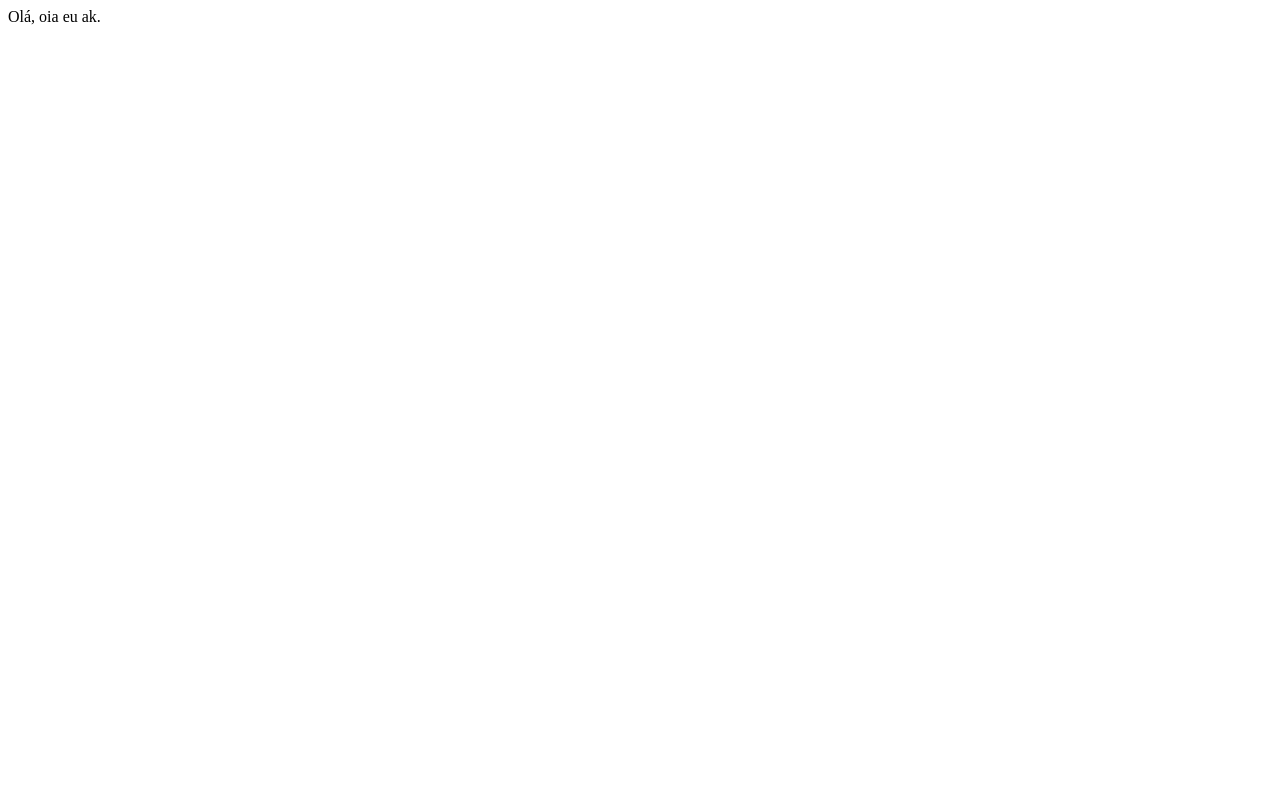
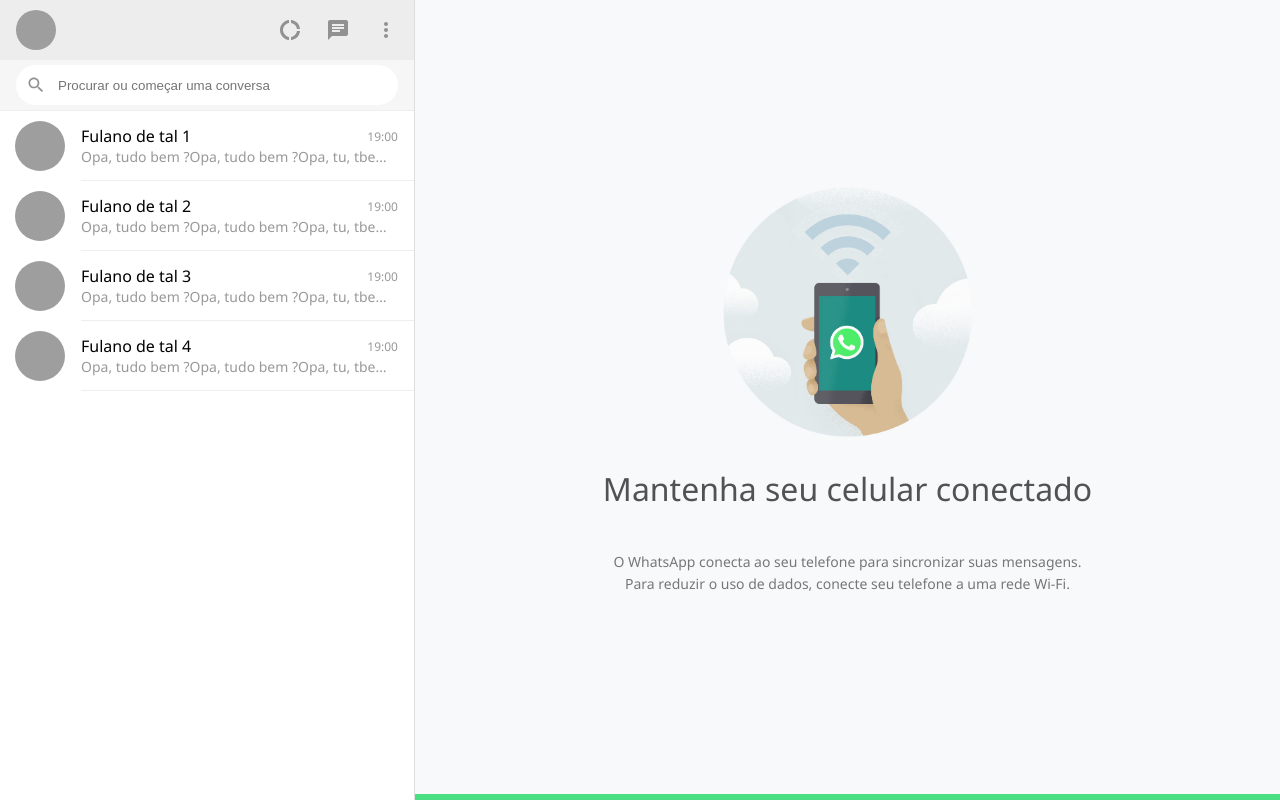
Before and after one commit to michel-cm/REACT-WhatsApp-Clone, a React (Create React App) app: page / in a window 1280 px wide. Built offline with nearby package versions, Linux system fonts and the light colour scheme; grey boxes are pictures that could not be loaded.

Commit message:
Add files via upload
Side Bar completed
Header completed

```diff
--- a/src/App.css
+++ b/src/App.css
@@ -1,38 +1,96 @@
-.App {
-  text-align: center;
+* {
+  box-sizing: border-box;
 }
 
-.App-logo {
-  height: 40vmin;
-  pointer-events: none;
+body {
+  background-color: #D2dbdc;
+  margin: 0;
+  font-family: 'Segoe UI', Helvetica Neue, Helvetica, Arial;
 }
 
-@media (prefers-reduced-motion: no-preference) {
-  .App-logo {
-    animation: App-logo-spin infinite 20s linear;
-  }
+.app-window {
+  display: flex;
+  height: 100vh;
+  background-color: #EDEDED;
 }
 
-.App-header {
-  background-color: #282c34;
-  min-height: 100vh;
+.sidebar {
+  width: 35%;
+  max-width: 415px;
   display: flex;
   flex-direction: column;
-  align-items: center;
-  justify-content: center;
-  font-size: calc(10px + 2vmin);
-  color: white;
+  border-right: 1px solid #DDD;
 }
 
-.App-link {
-  color: #61dafb;
+header {
+  height: 60px;
+  display: flex;
+  justify-content: space-between;
+  align-items: center;
+  padding: 0 16px;
 }
 
-@keyframes App-logo-spin {
-  from {
-    transform: rotate(0deg);
-  }
-  to {
-    transform: rotate(360deg);
-  }
+.header--avatar {
+  width: 40px;
+  height: 40px;
+  border-radius: 20px;
+  cursor: pointer;
 }
+
+.header--buttons {
+  display: flex;
+}
+
+.header--btn {
+  width: 120px;
+  height: 40px;
+  border-radius: 20px;
+  display: flex;
+  justify-content: space-between;
+  align-items: center;
+  cursor: pointer;
+}
+
+.search {
+  background-color: #F6F6F6;
+  border-bottom: 1px solid #EEE;
+  padding: 5px 16px;
+}
+
+.search--input {
+  background-color: #fff;
+  height: 40px;
+  border-radius: 20px;
+  display: flex;
+  align-items: center;
+  padding: 0 10px;
+}
+
+.search--input input {
+  flex: 1;
+  border: 0;
+  outline: 0;
+  background-color: transparent;
+  margin-left: 10px;
+}
+
+.chatlist {
+  flex: 1;
+  background-color: #FFF;
+  overflow-y: auto;
+}
+
+.chatlist::-webkit-scrollbar {
+  width: 6px;
+  height: 6px;
+}
+
+.chatlist::-webkit-scrollbar-thumb {
+  background-color: rgba(0, 0, 0, 0.2);
+}
+
+
+
+.contentarea {
+  flex: 1;
+}
--- a/src/App.js
+++ b/src/App.js
@@ -1,9 +1,77 @@
-import React from 'react';
+import React, { useState, useEffect } from "react";
+import "./App.css";
+
+import ChatListItem from "./components/ChatListItem/ChatListItem";
+import ChatIntro from "./components/ChatIntro/ChatIntro";
+import ChatWindow from "./components/ChatWindow/ChatWindow";
+
+import DonutLargeIcon from "@mui/icons-material/DonutLarge";
+import ChatIcon from "@mui/icons-material/Chat";
+import MoreVertIcon from "@mui/icons-material/MoreVert";
+import SearchIcon from "@mui/icons-material/Search";
 
 function App() {
+
+  const [chatlist, setChatList] = useState ([
+    {chatId:1, title:'Fulano de tal 1', image:'https://www.w3schools.com/w3images/avatar5.png'},
+    {chatId:2, title:'Fulano de tal 2', image:'https://www.w3schools.com/w3images/avatar5.png'},
+    {chatId:3, title:'Fulano de tal 3', image:'https://www.w3schools.com/w3images/avatar5.png'},
+    {chatId:4, title:'Fulano de tal 4', image:'https://www.w3schools.com/w3images/avatar5.png'},
+  ]);
+  const [activeChat, setActiveChat] = useState({});
+
+
   return (
-    <div className="App">
-        Olá, oia eu ak.
+    <div className="app-window">
+      <div className="sidebar">
+
+        <header>
+          <img
+            className="header--avatar"
+            src="https://www.w3schools.com/w3images/avatar5.png"
+            alt="foto-perfil"
+          />
+          <div className="header--buttons">
+            <div className="header--btn">
+              <DonutLargeIcon style={{ color: "#919191" }} />
+
+              <ChatIcon style={{ color: "#919191" }} />
+
+
+              <MoreVertIcon style={{ color: "#919191" }} />
+              </div>
+          </div>
+        </header>
+
+        <div className="search">
+          <div className="search--input">
+            <SearchIcon fontSize="small" style={{ color: "#919191" }}/>
+            <input type="search" placeholder="Procurar ou começar uma conversa" />
+          </div>
+        </div>
+
+        <div className="chatlist">
+          {chatlist.map((item, key)=>(
+              <ChatListItem
+                key={key}
+                data={item}
+                active={activeChat.chatId === chatlist[key].chatId}
+                onClick={()=>setActiveChat(chatlist[key])}
+              />
+          ))}
+        </div>
+
+      </div>
+
+      <div className="contentarea">
+            {activeChat.chatId !== undefined &&
+              <ChatWindow />
+            }
+            {activeChat.chatId === undefined &&
+              <ChatIntro />
+            }
+
+      </div>
     </div>
   );
 }
--- /dev/null
+++ b/src/components/ChatIntro/ChatIntro.css
@@ -0,0 +1,30 @@
+.chatIntro {
+    background-color: #F8F9FA;
+    display: flex;
+    flex-direction: column;
+    justify-content: center;
+    align-items: center;
+    height: 100%;
+    border-bottom: 6px solid #4ADF83;
+}
+
+.chatIntro img {
+    width: 250px;
+    height: auto;
+}
+
+.chatIntro h1 {
+    font-size: 32px;
+    color: #525252;
+    font-weight: normal;
+    margin-top: 30px;
+}
+
+.chatIntro h2 {
+    font-size: 14px;
+    color: #777;
+    font-weight: normal;
+    margin-top: 20px;
+    line-height: 22px;
+    text-align: center;
+}
--- /dev/null
+++ b/src/components/ChatIntro/ChatIntro.js
@@ -0,0 +1,16 @@
+import React from 'react';
+import "./ChatIntro.css";
+import ImgIntroConnection from '../../assets/images/intro-connection-hq-light.jpg'
+
+function ChatIntro() {
+    return (
+        <div className='chatIntro'>
+             <img src={ImgIntroConnection} alt=''/>
+            <h1>Mantenha seu celular conectado</h1>
+            <h2>O WhatsApp conecta ao seu telefone para sincronizar suas mensagens.<br/>Para reduzir o uso de dados, conecte seu telefone a uma rede Wi-Fi.</h2>
+        </div>
+    );
+
+}
+
+export default ChatIntro;
--- /dev/null
+++ b/src/components/ChatListItem/ChatListItem.css
@@ -0,0 +1,66 @@
+.chatListItem {
+    display: flex;
+    cursor: pointer;
+    align-items: center;
+    height: 70px;
+}
+
+.chatListItem:hover {
+    background-color: #F5F5F5;
+}
+
+.chatListItem.active {
+    background-color: #EBEBEB;
+}
+
+.chatListItem--avatar {
+    width: 50px;
+    height: 50px;
+    border-radius: 50%;
+    margin-left: 15px;
+}
+
+.chatListItem--lines {
+    flex: 1;
+    height: 100%;
+    display: flex;
+    flex-direction: column;
+    justify-content: center;
+    border-bottom: 1px solid #EEE;
+    padding-right: 16px;
+    margin-left: 16px;
+
+    flex-wrap: wrap;
+    min-width: 0;
+}
+
+.chatListItem--line {
+    display: flex;
+    justify-content: space-between;
+    align-items: center;
+    width: 100%;
+}
+
+.chatListItem--name {
+    font-size: 16px;
+    color: #000;
+}
+
+.chatListItem--date {
+    font-size: 12px;
+    color: #999;
+}
+
+.chatListItem--lastMsg {
+    font-size: 14px;
+    color: #999;
+    display: flex;
+    width: 100%;
+}
+
+.chatListItem--lastMsg p {
+    overflow: hidden;
+    white-space: nowrap;
+    text-overflow: ellipsis;
+    margin: 0;
+}
--- /dev/null
+++ b/src/components/ChatListItem/ChatListItem.js
@@ -0,0 +1,26 @@
+import React from 'react';
+import "./ChatListItem.css";
+
+function ChatListItem({onClick, active, data}) {
+    return (
+            <div
+            className={`chatListItem ${active?'active':''}`}
+            onClick={onClick}
+            >
+                <img className='chatListItem--avatar' src={data.image} alt='avatar' />
+                <div className='chatListItem--lines'>
+                    <div className='chatListItem--line'>
+                        <div className='chatListItem--name'>{data.title}</div>
+                        <div className='chatListItem--date'>19:00</div>
+                    </div>
+                    <div className='chatListItem--line'>
+                        <div className='chatListItem--lastMsg'>
+                            <p>Opa, tudo bem ?Opa, tudo bem ?Opa, tu, tbem ?</p>
+                        </div>
+                    </div>
+                </div>
+            </div>
+    );
+}
+
+export default ChatListItem;
--- /dev/null
+++ b/src/components/ChatWindow/ChatWindow.css
@@ -0,0 +1,47 @@
+.chatWindow {
+    display: flex;
+    flex-direction: column;
+    height: 100%;
+}
+
+.chatWindow--header {
+    height: 60px;
+    border-bottom: 1px solid #CCC;
+    display: flex;
+    justify-content: space-between;
+    align-items: center;
+}
+
+.chatWindow--headerinfor {
+    display: flex;
+    align-items: center;
+    cursor: pointer;
+}
+
+.chatWindow--avatar {
+    width: 40px;
+    height: 40px;
+    border-radius: 50%;
+    margin:0 16px;
+}
+
+.chatWindow--name {
+    font-size: 16px;
+    color: #000;
+}
+
+.chatWindow--headerbuttons {
+    display: flex;
+    align-items: center;
+    margin-right: 16px;
+}
+
+.chatWindow--btn {
+    width: 40px;
+    height: 40px;
+    border-radius: 50%;
+    display: flex;
+    justify-content: center;
+    align-items: center;
+    cursor: pointer;
+}
--- /dev/null
+++ b/src/components/ChatWindow/ChatWindow.js
@@ -0,0 +1,45 @@
+import React from 'react';
+import './ChatWindow.css'
+
+import SearchIcon from "@mui/icons-material/Search";
+import AttachFileIcon from "@mui/icons-material/AttachFile";
+import MoreVertIcon from "@mui/icons-material/MoreVert";
+
+function ChatWindow() {
+    return(
+        <div className='chatWindow'>
+
+            <div className='chatWindow--header'>
+
+                <div className='chatWindow--headerinfor'>
+                    <img className='chatWindow--avatar' src='https://www.w3schools.com/w3images/avatar5.png' alt='' />
+                    <div className='chatWindow--name'>Michel Corrêa </div>
+                </div>
+
+                <div className='chatWindow--headerbuttons'>
+                    <div className='chatWindow--btn'>
+                        <SearchIcon  style={{color: '#919191'}}/>
+                    </div>
+                    <div className='chatWindow--btn'>
+                        <AttachFileIcon  style={{color: '#919191'}}/>
+                    </div>
+                    <div className='chatWindow--btn'>
+                        <MoreVertIcon  style={{color: '#919191'}}/>
+                    </div>
+                </div>
+
+            </div>
+
+            <div className='chatWindow--body'>
+
+            </div>
+
+            <div className='chatWindow--footer'>
+
+            </div>
+
+        </div>
+    );
+}
+
+export default ChatWindow;
```
Also changed, not shown: src/assets/images/intro-connection-hq-light.jpg (added).
